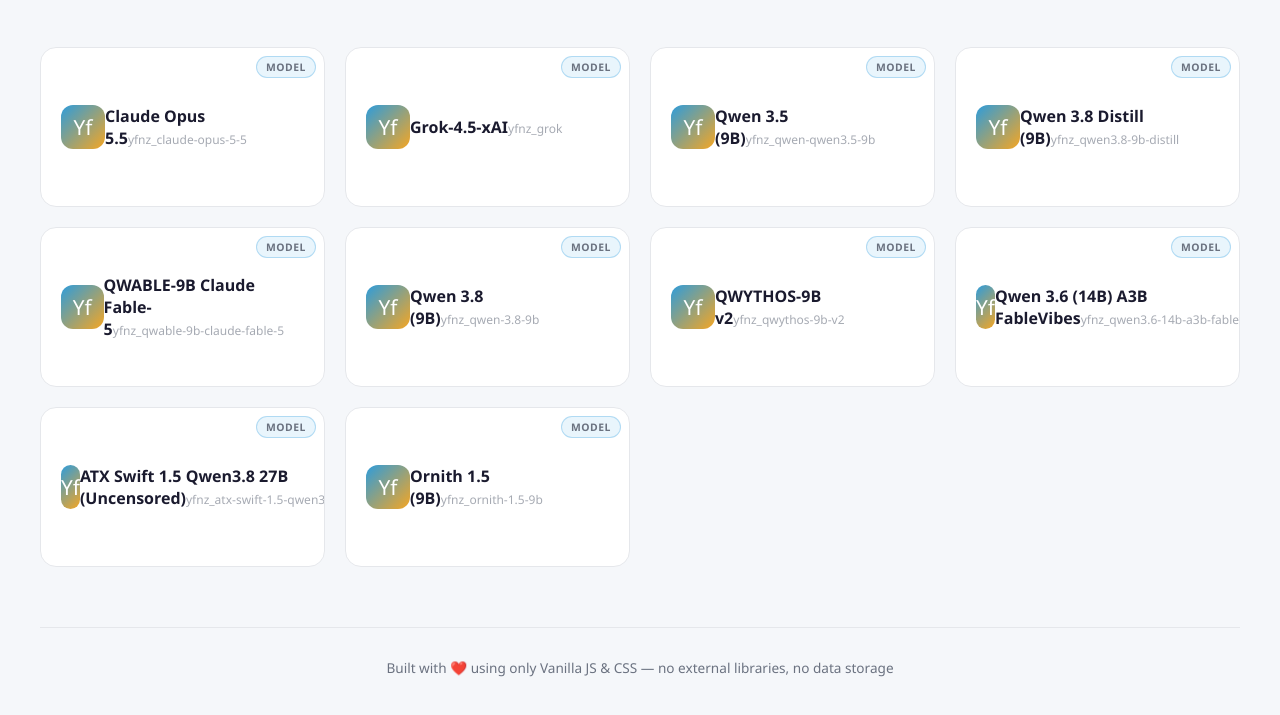
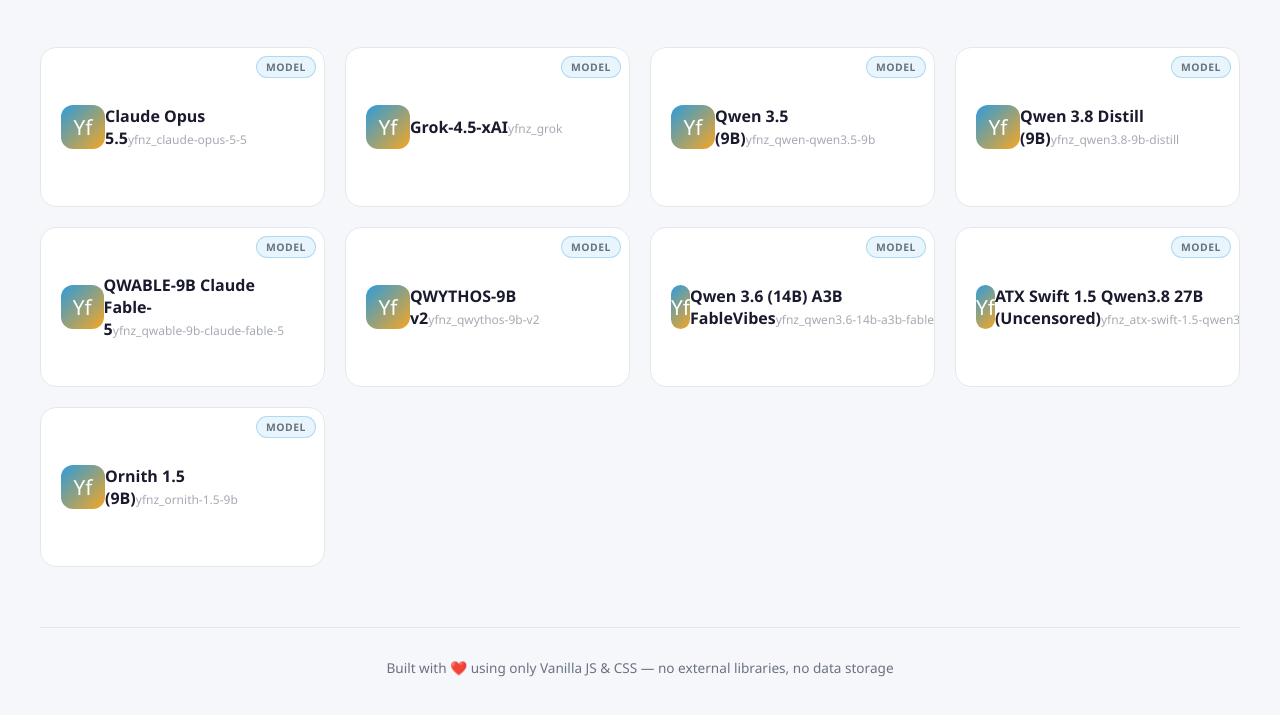
Before and after one commit to youfishnz/home, a plain HTML site: page ai.html in a window 1280 px wide. Shown: the part 179-894 px from the top of the page. Drawn offline with Linux system fonts and the light colour scheme.

Commit message:
Update ai.html
removed quen 3.8 9b

```diff
--- a/ai.html
+++ b/ai.html
@@ -282,7 +282,6 @@
                 { name: 'yfnz_qwen-qwen3.5-9b', title: 'Qwen 3.5 (9B)', url: './yfnz_qwen-qwen3.5-9b.html' },
                 { name: 'yfnz_qwen3.8-9b-distill', title: 'Qwen 3.8 Distill (9B)', url: './yfnz_qwen3.8-9b-distill.html' },
                 { name: 'yfnz_qwable-9b-claude-fable-5', title: 'QWABLE-9B Claude Fable-5', url: './yfnz_qwable-9b-claude-fable-5.html' },
-                { name: 'yfnz_qwen-3.8-9b', title: 'Qwen 3.8 (9B)', url: './yfnz_qwen-3.8-9b.html' },
                 { name: 'yfnz_qwythos-9b-v2', title: 'QWYTHOS-9B v2', url: './yfnz_qwythos-9b-v2.html' },
                 { name: 'yfnz_qwen3.6-14b-a3b-fablevibes', title: 'Qwen 3.6 (14B) A3B FableVibes', url: './yfnz_qwen3.6-14b-a3b-fablevibes.html' },
                 { name: 'yfnz_atx-swift-1.5-qwen3.8-27b-uncensored-m', title: 'ATX Swift 1.5 Qwen3.8 27B (Uncensored)', url: './yfnz_atx-swift-1.5-qwen3.8-27b-uncensored-m.html' },
```
